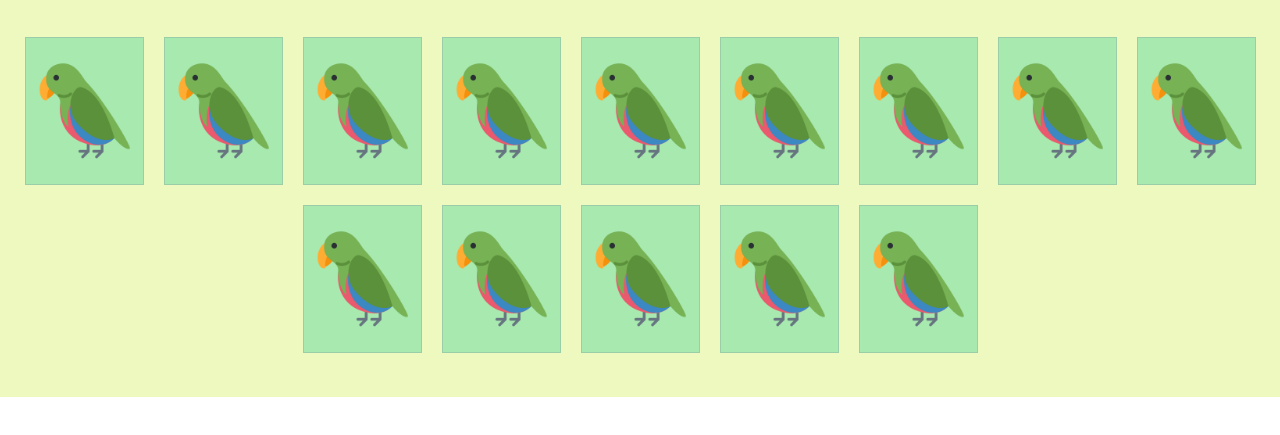
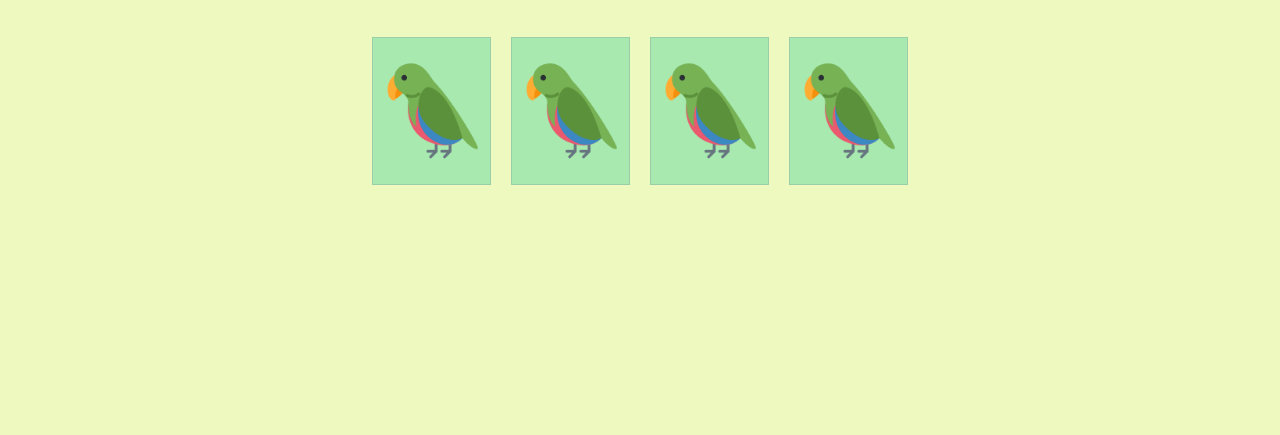
Before and after one commit to AlineCantalice/Projeto_04_parrotsCardGame, a plain HTML site: page index.html in a window 1280 px wide. Shown: the part 103-538 px from the top of the page. Drawn offline with Linux system fonts and the light colour scheme.

Commit message:
ajuste layout com numero minimo de cartas

```diff
--- a/css/style.css
+++ b/css/style.css
@@ -1,32 +1,52 @@
 @import url('https://fonts.googleapis.com/css2?family=Roboto:ital,wght@0,100;0,300;0,400;0,500;0,700;0,900;1,100;1,300;1,400;1,500;1,700;1,900&display=swap');
 
-body{
+html,
+body {
     font-family: 'Roboto', sans-serif;
+    width: 100%;
+    height: 100%;
+    margin: 0;
+    padding: 0;
 }
-h1{
+
+h1 {
     font-size: 56px;
     font-weight: 700;
     color: #75B79E;
 }
-img{
+
+img {
     height: 100px;
     width: 100px;
 }
-li{
+
+li {
     margin: 10px;
 }
-.conteudo{
+
+.conteudo {
     width: 100vw;
     height: 100hw;
+    position: fixed;
+    top: 0;
+    left: 0;
+    bottom: 0;
+    right: 0;
     background-color: #EEF9BF;
+    display: flex;
+    flex-direction: column;
 }
-.titulo{
+
+.titulo {
+    position: relative;
     padding-top: 40px;
     display: flex;
     justify-content: center;
     align-items: center;
 }
+
 .cartas {
+    position: relative;
     display: flex;
     flex-wrap: wrap;
     justify-content: center;
@@ -34,7 +54,8 @@ li{
     padding-top: 34px;
     padding-bottom: 34px;
 }
-.carta{
+
+.carta {
     height: 146px;
     width: 117px;
     background-color: #A7E9AF;
@@ -44,12 +65,17 @@ li{
     align-items: center;
 }
 
-@media(max-width: 400px){
-    h1{
+@media(max-width: 400px) {
+    h1 {
         font-size: 36px;
     }
-    .cartas{
+
+    .cartas {
         flex-direction: column;
         flex-wrap: nowrap;
     }
+
+    .conteudo {
+        overflow: scroll;
+    }
 }
--- a/index.html
+++ b/index.html
@@ -12,39 +12,11 @@
 
 <body>
     <div class="conteudo">
-        <h1 class="titulo">PARROT CARD GAME</h1>
+        <div >
+            <h1 class="titulo">PARROT CARD GAME</h1>
+        </div>
         <div>
             <ul class="cartas">
-                <li class="carta">
-                    <img src="images/front.png" alt="">
-                </li>
-                <li class="carta">
-                    <img src="images/front.png" alt="">
-                </li>
-                <li class="carta">
-                    <img src="images/front.png" alt="">
-                </li>
-                <li class="carta">
-                    <img src="images/front.png" alt="">
-                </li>
-                <li class="carta">
-                    <img src="images/front.png" alt="">
-                </li>
-                <li class="carta">
-                    <img src="images/front.png" alt="">
-                </li>
-                <li class="carta">
-                    <img src="images/front.png" alt="">
-                </li>
-                <li class="carta">
-                    <img src="images/front.png" alt="">
-                </li>
-                <li class="carta">
-                    <img src="images/front.png" alt="">
-                </li>
-                <li class="carta">
-                    <img src="images/front.png" alt="">
-                </li>
                 <li class="carta">
                     <img src="images/front.png" alt="">
                 </li>
```
